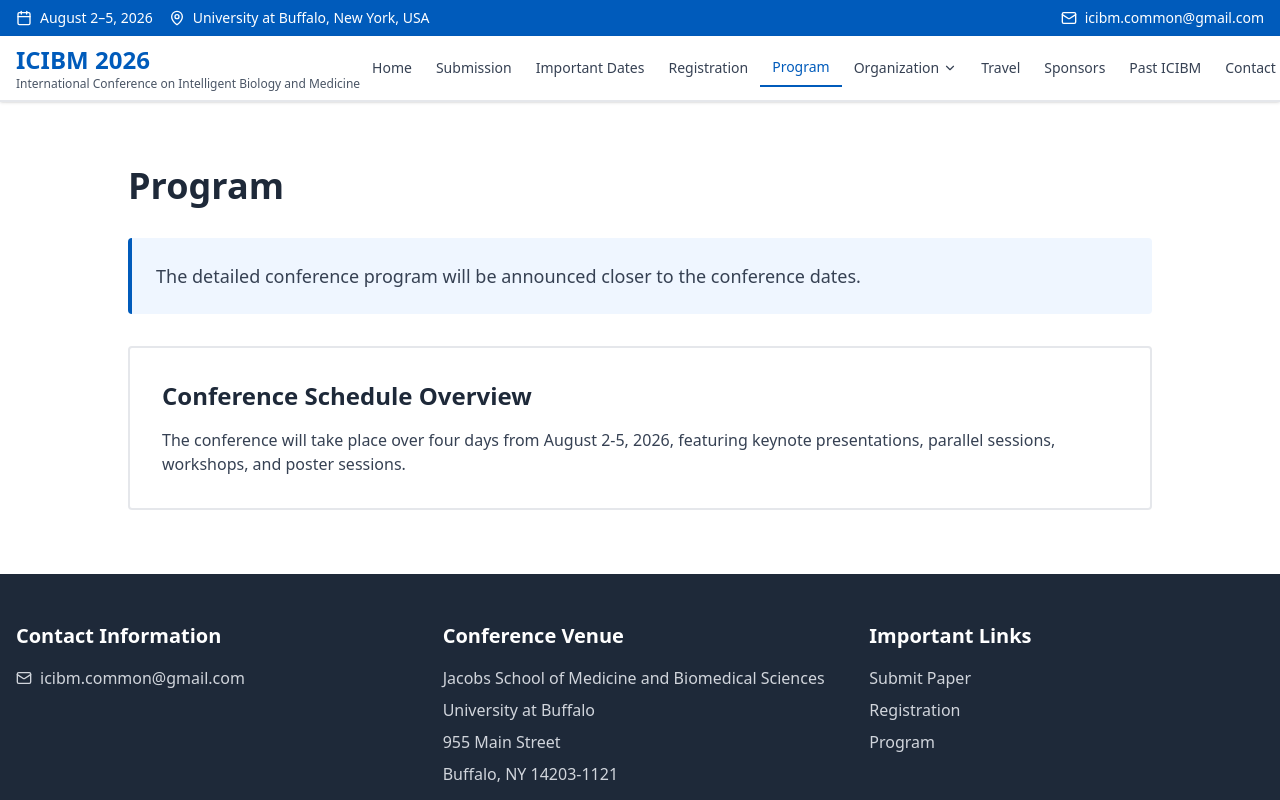
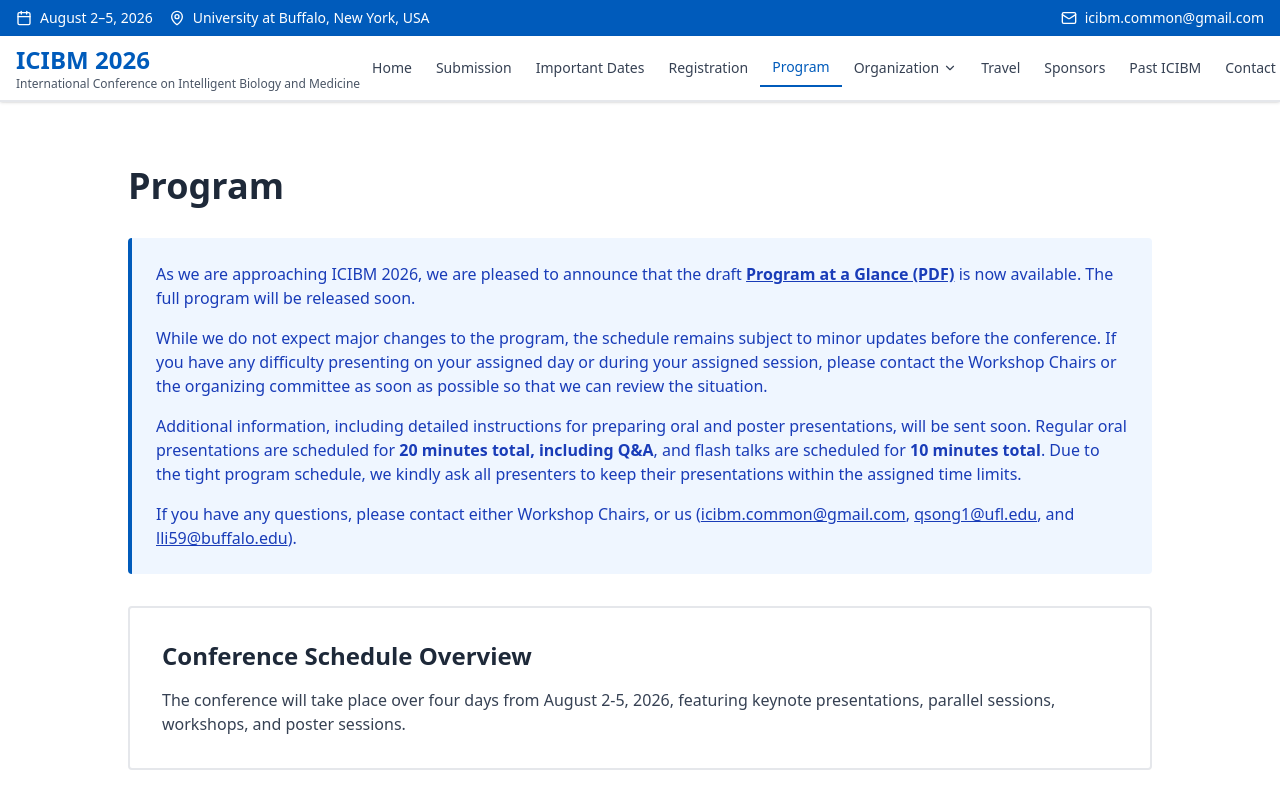
Before and after one commit to hoanglongraspi/ic, a React (Vite) app: page /program in a window 1280 px wide. Shown: the top 800 px of the page. Built offline with nearby package versions, Linux system fonts and the light colour scheme.

Commit message:
Update program page, sort committees, and add Program at a Glance PDF

```diff
--- a/src/pages/OrganizationPage.tsx
+++ b/src/pages/OrganizationPage.tsx
@@ -12,9 +12,9 @@
               General Chairs
             </h2>
             <ul className="space-y-2 text-gray-700">
+              <li>Qianqian Song, University of Florida</li>
               <li>Yijun Sun, SUNY Buffalo</li>
               <li>Zhongming Zhao, UTHealth Houston</li>
-              <li>Qianqian Song, University of Florida</li>
             </ul>
           </div>
 
@@ -35,8 +35,8 @@
               Eminent Scholar Award Speakers
             </h2>
             <ul className="space-y-2 text-gray-700">
+              <li>Yun Li, University of North Carolina at Chapel Hill</li>
               <li>Han Liang, The University of Texas MD Anderson Cancer Center</li>
-              <li>Yun Li, University of North Carolina at Chapel Hill</li>
               <li>Rong Xu, Case Western Reserve University; Case Comprehensive Cancer Center</li>
               <li>Chongzhi Zang, University of Virginia</li>
             </ul>
@@ -48,8 +48,8 @@
             </h2>
             <ul className="space-y-2 text-gray-700">
               <li>Michael Buck, SUNY Buffalo</li>
+              <li>Lu Li, SUNY Buffalo</li>
               <li>Hongbo Liu, University of Rochester</li>
-              <li>Lu Li, SUNY Buffalo</li>
               <li>Wenyao Xu, SUNY Buffalo</li>
             </ul>
           </div>
@@ -117,10 +117,10 @@
               Tutorial Committee
             </h2>
             <ul className="space-y-2 text-gray-700">
+              <li>Riyue Bao, University of Pittsburgh</li>
+              <li>Maximilian Haeussler, UCSC Genome Browser</li>
               <li>Daofeng Li, Washington University in St. Louis</li>
-              {/* <li>Maximilian Haeussler, UCSC Genome Browser</li>
-              <li>Riyue Bao, University of Pittsburgh</li>
-              <li>Qiyun Zhu, Arizona State University</li> */}
+              <li>Qiyun Zhu, Arizona State University</li>
             </ul>
           </div>
 
@@ -129,8 +129,8 @@
               Award Committee
             </h2>
             <ul className="space-y-2 text-gray-700">
+              <li>Kai Wang, University of Pennsylvania</li>
               <li>Huihuang Yan, Mayo Clinic</li>
-              <li>Kai Wang, University of Pennsylvania</li>
             </ul>
           </div>
 
@@ -139,8 +139,8 @@
               Future Scientist in AI Committee
             </h2>
             <ul className="space-y-2 text-gray-700">
+              <li>Jingwen Yan, Indiana University</li>
               <li>Chi Zhang, Oregon Health &amp; Science University</li>
-              <li>Jingwen Yan, Indiana University</li>
             </ul>
           </div>
 
--- a/src/pages/ProgramCommitteePage.tsx
+++ b/src/pages/ProgramCommitteePage.tsx
@@ -8,6 +8,7 @@
     { first: "Jianlin", last: "Cheng", affiliation: "University of Missouri Columbia" },
     { first: "Yan", last: "Cui", affiliation: "University of Tennessee Health Science Center" },
     { first: "Lei", last: "Du", affiliation: "Northwestern Polytechnical University" },
+    { first: "Pijush Kanti", last: "Dutta Pramanik", affiliation: "National Institute of Technology Durgapur" },
     { first: "Shiaofen", last: "Fang", affiliation: "Indiana University Indianapolis" },
     { first: "Hao", last: "Feng", affiliation: "University of Texas Health Science Center at Houston" },
     { first: "Mingchen", last: "Gao", affiliation: "The State University of New York at Buffalo" },
@@ -28,19 +29,26 @@
     { first: "Hongbo", last: "Liu", affiliation: "University of Rochester" },
     { first: "Tao", last: "Liu", affiliation: "Roswell Park Comprehensive Cancer Center" },
     { first: "Qian", last: "Liu", affiliation: "University of Nevada, Las Vegas" },
+    { first: "Li", last: "Liu", affiliation: "Arizona State University" },
     { first: "Tianle", last: "Ma", affiliation: "Oakland University" },
     { first: "Xiaokui", last: "Mo", affiliation: "Ohio State University" },
     { first: "Maciej", last: "Pietrzak", affiliation: "The Ohio State University" },
     { first: "Hong", last: "Qin", affiliation: "Old Dominion University" },
     { first: "Gang", last: "Qu", affiliation: "University of Texas Health Science Center at Houston" },
+    { first: "Jianhua", last: "Ruan", affiliation: "University of Texas at San Antonio" },
     { first: "Rama", last: "Shankar", affiliation: "Michigan State University" },
+    { first: "Li", last: "Shen", affiliation: "University of Pennsylvania" },
+    { first: "Mindy", last: "Shi", affiliation: "Temple University" },
+    { first: "Daling", last: "Shi", affiliation: "University of Florida" },
     { first: "Qianqian", last: "Song", affiliation: "University of Florida" },
+    { first: "Wenyu", last: "Song", affiliation: "Brigham and Women's Hospital" },
     { first: "Yijun", last: "Sun", affiliation: "The State University of New York at Buffalo" },
     { first: "Jiao", last: "Sun", affiliation: "University of Central Florida" },
     { first: "Fengzhu", last: "Sun", affiliation: "University of Southern California" },
     { first: "Haixu", last: "Tang", affiliation: "Indiana University Bloomington" },
     { first: "Manabu", last: "Torii", affiliation: "Kaiser Permanente" },
     { first: "Alper", last: "Uzun", affiliation: "Brown University" },
+    { first: "Ece", last: "Uzun", affiliation: "Brown University" },
     { first: "Jun", last: "Wan", affiliation: "Indiana University" },
     { first: "Shibiao", last: "Wan", affiliation: "University of Nebraska Medical Center" },
     { first: "Junbai", last: "Wang", affiliation: "Radium Hospital" },
@@ -52,10 +60,12 @@
     { first: "Yingying", last: "Wei", affiliation: "The Chinese University of Hong Kong" },
     { first: "Ka-Chun", last: "Wong", affiliation: "City University of Hong Kong" },
     { first: "Huanmei", last: "Wu", affiliation: "Temple University" },
+    { first: "Jinchuan", last: "Xing", affiliation: "Rutgers University" },
     { first: "Wenyao", last: "Xu", affiliation: "The State University of New York at Buffalo" },
-    { first: "Jinchuan", last: "Xing", affiliation: "Rutgers University" },
+    { first: "Min", last: "Xu", affiliation: "Carnegie Mellon University" },
     { first: "Jianhua", last: "Xuan", affiliation: "Virginia Tech" },
     { first: "Yu", last: "Xue", affiliation: "Huazhong University of Science and Technology" },
+    { first: "Huihuang", last: "Yan", affiliation: "Mayo Clinic" },
     { first: "Xiaohui", last: "Yao", affiliation: "Harbin Engineering University" },
     { first: "Rui", last: "Yin", affiliation: "University of Florida" },
     { first: "Lianbo", last: "Yu", affiliation: "The Ohio State University" },
@@ -65,18 +75,8 @@
     { first: "Zhongming", last: "Zhao", affiliation: "University of Texas Health Science Center at Houston" },
     { first: "Min", last: "Zhao", affiliation: "University of the Sunshine Coast" },
     { first: "Cuncong", last: "Zhong", affiliation: "University of Kansas" },
+    { first: "Yunyun", last: "Zhou", affiliation: "Fox Chase" },
     { first: "Qianqian", last: "Zhu", affiliation: "Roswell Park Comprehensive Cancer Center" },
-    { first: "Pijush Kanti", last: "Dutta Pramanik", affiliation: "National Institute of Technology Durgapur" },
-    { first: "Li", last: "Liu", affiliation: "Arizona State University" },
-    { first: "Jianhua", last: "Ruan", affiliation: "University of Texas at San Antonio" },
-    { first: "Li", last: "Shen", affiliation: "University of Pennsylvania" },
-    { first: "Mindy", last: "Shi", affiliation: "Temple University" },
-    { first: "Daling", last: "Shi", affiliation: "University of Florida" },
-    { first: "Wenyu", last: "Song", affiliation: "Brigham and Women's Hospital" },
-    { first: "Ece", last: "Uzun", affiliation: "Brown University" },
-    { first: "Min", last: "Xu", affiliation: "Carnegie Mellon University" },
-    { first: "Huihuang", last: "Yan", affiliation: "Mayo Clinic" },
-    { first: "Yunyun", last: "Zhou", affiliation: "Fox Chase" },
   ];
 
   return (
--- a/src/pages/ProgramPage.tsx
+++ b/src/pages/ProgramPage.tsx
@@ -4,10 +4,22 @@
       <div className="max-w-5xl mx-auto">
         <h1 className="text-4xl font-bold mb-8 text-gray-800">Program</h1>
 
-        <div className="bg-blue-50 border-l-4 border-[#005bbb] p-6 rounded mb-8">
-          <p className="text-gray-700 text-lg">
-            The detailed conference program will be announced closer to the
-            conference dates.
+        <div className="bg-blue-50 border-l-4 border-[#005bbb] p-6 rounded mb-8 text-blue-800 space-y-4">
+          <p>
+            As we are approaching ICIBM 2026, we are pleased to announce that the draft{" "}
+            <a href="/ICIBM_2026_Program_at_a_Glance.pdf" target="_blank" rel="noopener noreferrer" className="underline font-bold hover:text-blue-900">
+              Program at a Glance (PDF)
+            </a>{" "}
+            is now available. The full program will be released soon.
+          </p>
+          <p>
+            While we do not expect major changes to the program, the schedule remains subject to minor updates before the conference. If you have any difficulty presenting on your assigned day or during your assigned session, please contact the Workshop Chairs or the organizing committee as soon as possible so that we can review the situation.
+          </p>
+          <p>
+            Additional information, including detailed instructions for preparing oral and poster presentations, will be sent soon. Regular oral presentations are scheduled for <strong>20 minutes total, including Q&A</strong>, and flash talks are scheduled for <strong>10 minutes total</strong>. Due to the tight program schedule, we kindly ask all presenters to keep their presentations within the assigned time limits.
+          </p>
+          <p>
+            If you have any questions, please contact either Workshop Chairs, or us (<a href="mailto:icibm.common@gmail.com" className="underline">icibm.common@gmail.com</a>, <a href="mailto:qsong1@ufl.edu" className="underline">qsong1@ufl.edu</a>, and <a href="mailto:lli59@buffalo.edu" className="underline">lli59@buffalo.edu</a>).
           </p>
         </div>
 
```
Also changed, not shown: 1 other file (tests, documents, lock files or other folders).
